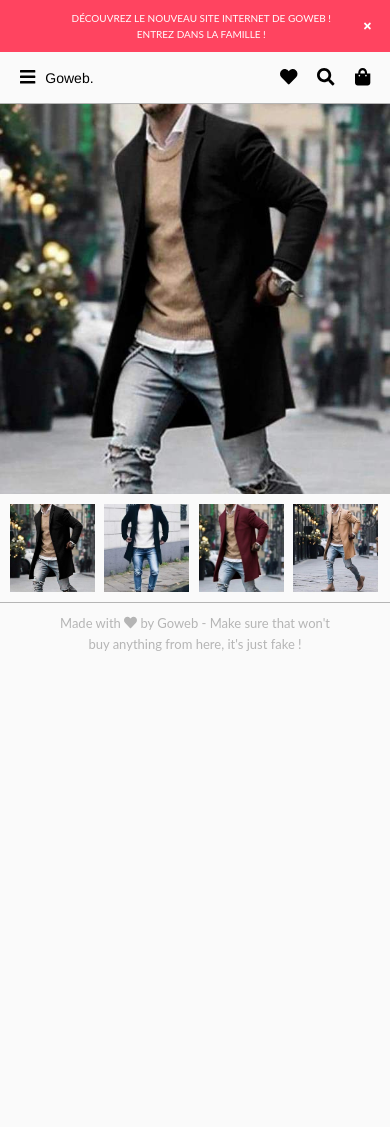
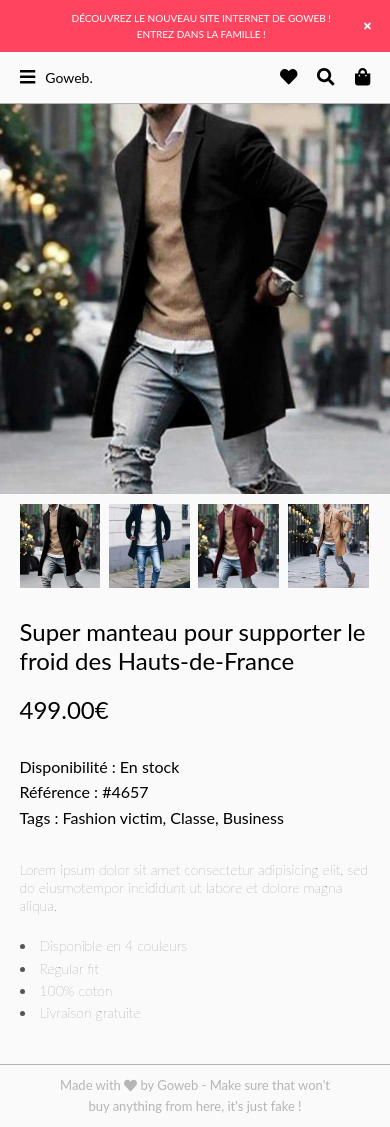
Before and after one commit to Lucasbeneston/goweb_store, a React (Create React App) app: page / in a window 390 px wide. Before the commit the page ends 844 px from the top, so only its background shows below. Built offline with nearby package versions, Linux system fonts and the light colour scheme.

Commit message:
:lipstick: Item informations design mobile 95% :lipstick:

```diff
--- a/src/components/_settings/_base.scss
+++ b/src/components/_settings/_base.scss
@@ -12,6 +12,6 @@ html {
 
 body {
   background-color: $off-white; // A changer
-  font-family: Helvetica, sans-serif; // A changer
+  font-family: "Lato";
   font-size: 1.4rem;
 }
--- a/src/components/organisms/CarouselImages/CarouselImages.scss
+++ b/src/components/organisms/CarouselImages/CarouselImages.scss
@@ -14,7 +14,7 @@
     width: 100%;
     display: flex;
     gap: 2.5%;
-    padding: 2.5%;
+    padding: 2.5% 5%;
 
     &_img {
       width: 23%;
--- /dev/null
+++ b/src/components/organisms/InformationsItem/InformationsItem.jsx
@@ -0,0 +1,29 @@
+import React from "react";
+import Items from "../../../data/items";
+
+import "./InformationsItem.scss";
+
+export default function InformationsItem() {
+  return (
+    <section className="informationsItem">
+      <h2 className="informationsItem_title">{Items.title}</h2>
+
+      <h3 className="informationsItem_price">{Items.price}.00€</h3>
+
+      <div className="informationsItem_logistic">
+        <h4>Disponibilité : {Items.disponibility}</h4>
+        <h4>Référence : {Items.reference}</h4>
+        <h4>Tags : {Items.tags.map((tag) => tag).join(", ")}</h4>
+      </div>
+
+      <p className="informationsItem_description">{Items.description}</p>
+
+      <ul className="informationsItem_details">
+        <li>{Items.disponibilityColors}</li>
+        <li>{Items.style}</li>
+        <li>{Items.composition}</li>
+        <li>{Items.delivery}</li>
+      </ul>
+    </section>
+  );
+}
--- /dev/null
+++ b/src/components/organisms/InformationsItem/InformationsItem.scss
@@ -0,0 +1,40 @@
+.informationsItem {
+  padding: 5%;
+
+  &_title {
+    font-size: 2.4rem;
+    margin-bottom: 20px;
+  }
+
+  &_price {
+    font-size: 2.4rem;
+    margin-bottom: 30px;
+  }
+
+  &_logistic {
+    font-size: 1.6rem;
+    line-height: 1.6;
+    margin-bottom: 30px;
+  }
+
+  &_description {
+    font-size: 1.4rem;
+    font-weight: lighter;
+    line-height: 1.3;
+    color: rgb(85, 85, 85);
+    margin-bottom: 20px;
+  }
+
+  &_details {
+    font-size: 1.4rem;
+    font-weight: lighter;
+    line-height: 1.6;
+    margin-bottom: 20px;
+
+    & li {
+      list-style: inside;
+      content: "•";
+      color: rgb(85, 85, 85);
+    }
+  }
+}
--- a/src/components/pages/Item/Item.jsx
+++ b/src/components/pages/Item/Item.jsx
@@ -1,5 +1,6 @@
 import React from "react";
 import CarrouselImages from "../../organisms/CarouselImages/CarouselImages";
+import InformationsItem from "../../organisms/InformationsItem/InformationsItem";
 
 import "./Item.scss";
 
@@ -7,6 +8,7 @@ export default function Item() {
   return (
     <main className="item" role="main">
       <CarrouselImages />
+      <InformationsItem />
     </main>
   );
 }
--- a/src/components/pages/Item/Item.scss
+++ b/src/components/pages/Item/Item.scss
@@ -1,3 +1,5 @@
 .item {
   width: 100%;
+  display: flex;
+  flex-direction: column;
 }
--- a/src/data/items.js
+++ b/src/data/items.js
@@ -1,4 +1,5 @@
 const items = {
+  id: 1,
   title: "Super manteau pour supporter le froid des Hauts-de-France",
   price: 499.0,
   images: ["img-1.jpg", "img-2.jpg", "img-3.jpg", "img-4.jpg"],
@@ -6,7 +7,7 @@ const items = {
   reference: "#4657",
   tags: ["Fashion victim", "Classe", "Business"],
   description:
-    "Lorem ipsum dolor sit amet consectetur adipisicing elit. Ipsa, optio incidunt. Officia quod temporibus possimus molestias, cum, aperiam voluptates laboriosam dolorem minima, fugit architecto praesentium fugiat? Ex in magni tempora.",
+    "Lorem ipsum dolor sit amet consectetur adipisicing elit, sed do eiusmotempor incididunt ut labore et dolore magna aliqua.",
   style: "Regular fit",
   delivery: "Livraison gratuite",
   composition: "100% coton",
```
Also changed, not shown: 1 other file (tests, documents, lock files or other folders).
